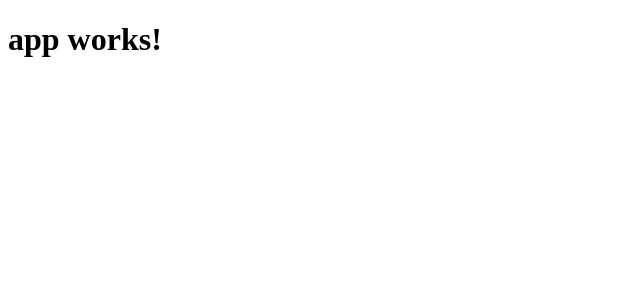
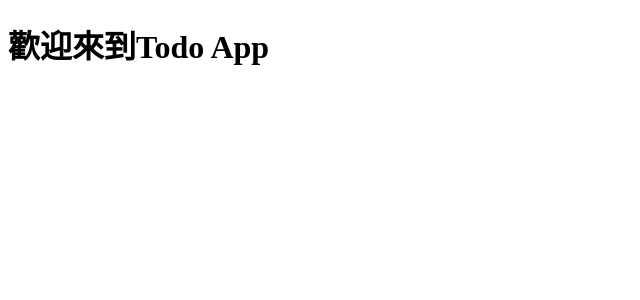
Before and after one commit to wellwind/Angular2DotblogsDemo, an Angular app: page / in a window 1280 px wide. Shown: the top 300 px of the page, without its empty margins (0-640 px from the left). Built offline with nearby package versions, Linux system fonts and the light colour scheme.

Commit message:
Scaffold HeaderComponent

```diff
--- a/src/app/app.component.html
+++ b/src/app/app.component.html
@@ -1,3 +1 @@
-<h1>
-  {{title}}
-</h1>
+<app-header></app-header>
--- a/src/app/header/header.component.html
+++ b/src/app/header/header.component.html
@@ -1,3 +1 @@
-<p>
-  header works!
-</p>
+<h1>歡迎來到Todo App</h1>
```
